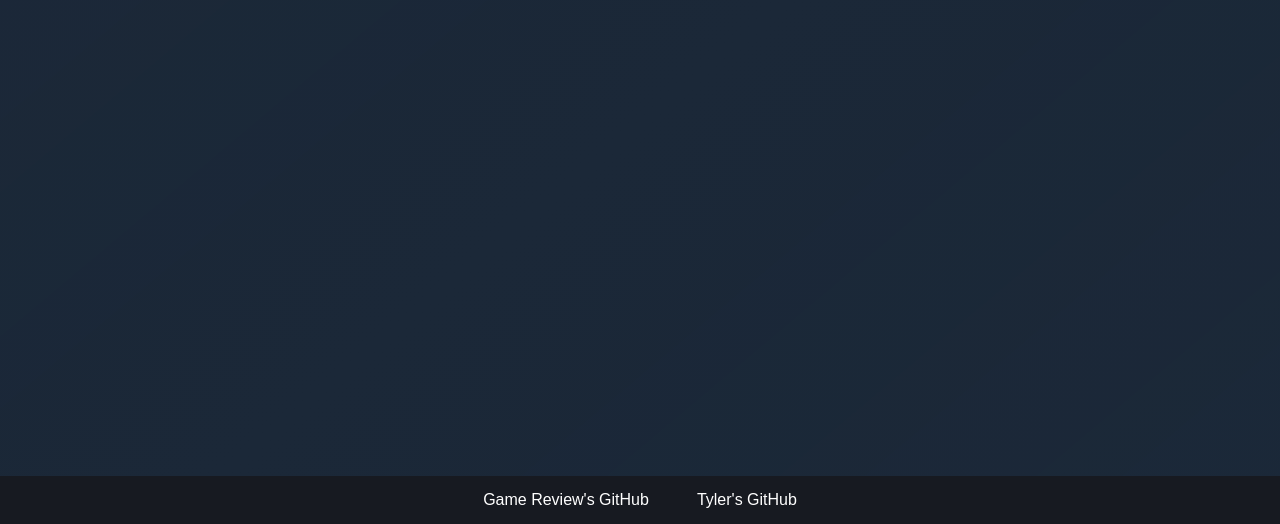
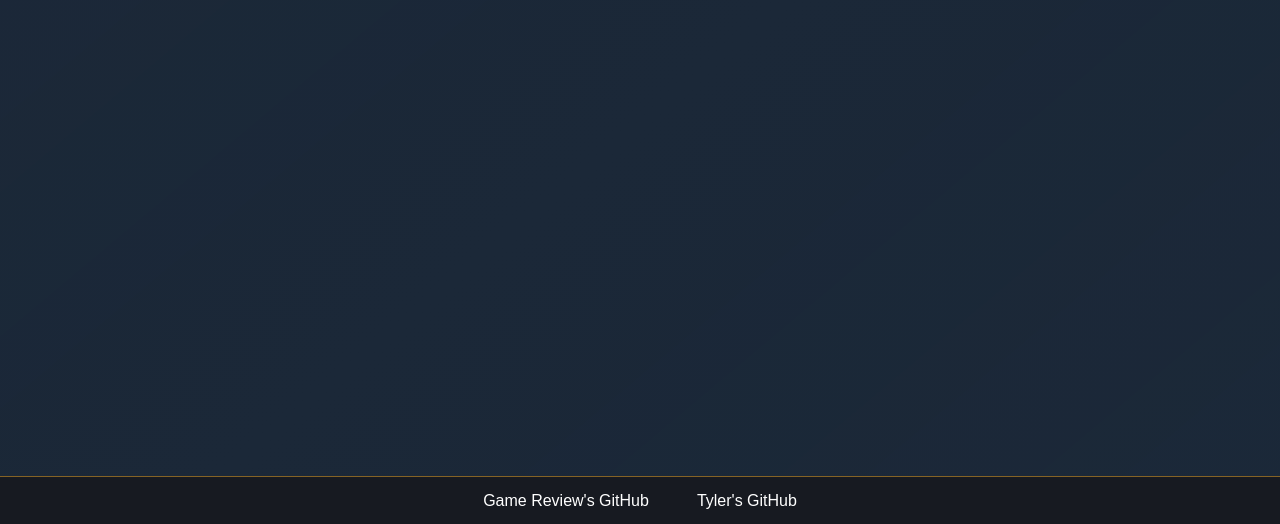
Before and after one commit to TYLPHE/hb-capstone, a React app in the folder client/: page / in a window 1280 px wide. Shown: the part 276-800 px from the top of the page. Built offline with nearby package versions, Linux system fonts and the light colour scheme.

Commit message:
minimal style updates

```diff
--- a/client/public/index.css
+++ b/client/public/index.css
@@ -46,7 +46,7 @@ button:hover {
 #root{
   flex: 1;
   color: white;
-  font-family: Arial, Helvetica, sans-serif;
+  font-family: Arial, sans-serif;
   margin: 0;
   display: flex;
   flex-direction: column;
--- a/client/src/common/Footer/Footer.css
+++ b/client/src/common/Footer/Footer.css
@@ -5,6 +5,7 @@
   margin-top: 2rem;
   display: flex;
   justify-content: center;
+  border-top: 1px solid #856325;
 }
 
 footer {
--- a/client/src/common/Header/Header.css
+++ b/client/src/common/Header/Header.css
@@ -4,6 +4,7 @@
   height: 104px;
   display: flex;
   justify-content: center;
+  border-bottom: 1px solid #856325;
 }
 
 .main-header {
@@ -49,6 +50,7 @@
   text-decoration: none;
   color: white;
   transform: rotate(45deg);
+
 }
 
 .profile {
```
